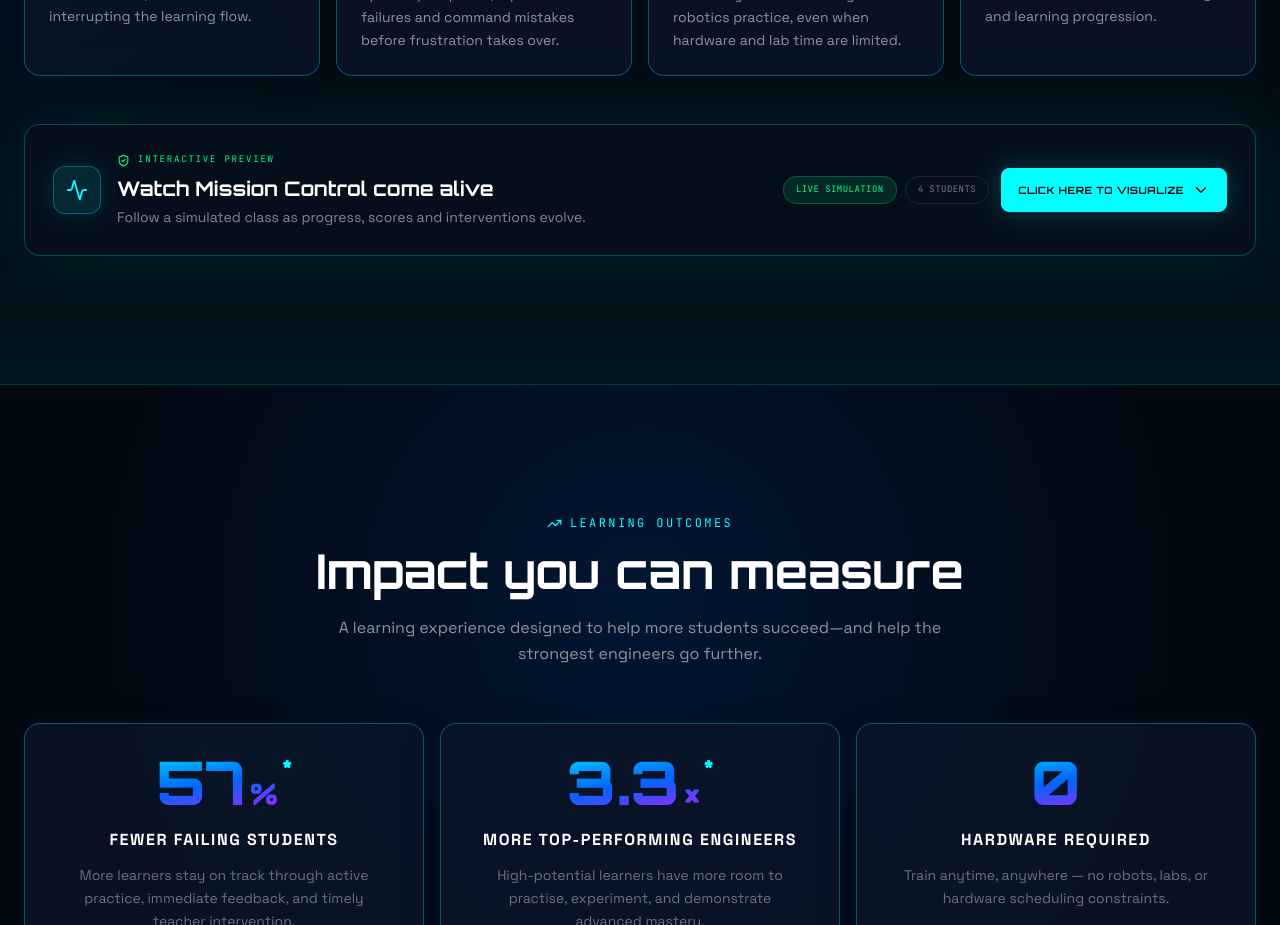
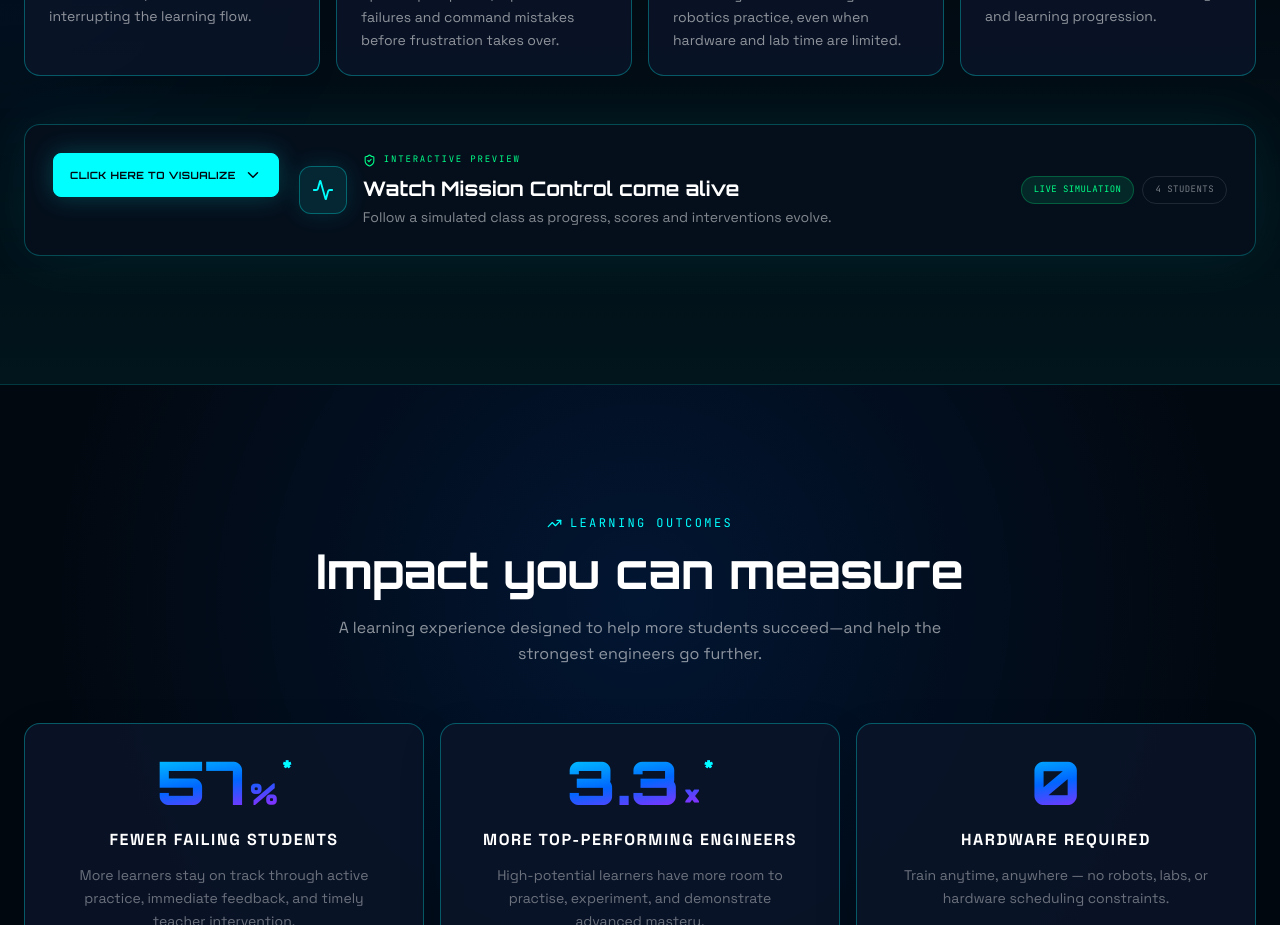
Before and after one commit to LUdobotics/website, a React (Vite) app: page / in a window 1280 px wide. Shown: the part 3800-4725 px from the top of the page. Built offline with nearby package versions, Linux system fonts and the light colour scheme; no server answers.

Commit message:
Restore dashboard scores and Clerk config

```diff
--- a/components/TeacherBenefits.tsx
+++ b/components/TeacherBenefits.tsx
@@ -118,8 +118,12 @@ export const TeacherBenefits: React.FC = () => {
               aria-expanded={isPreviewOpen}
               aria-controls="teacher-dashboard-preview"
               onClick={() => setIsPreviewOpen(open => !open)}
-              className="group flex w-full flex-col gap-5 p-5 text-left transition-colors hover:bg-ludo-cyan/[0.035] sm:flex-row sm:items-center sm:justify-between sm:p-7"
+              className="group flex w-full flex-col gap-5 p-5 text-left transition-colors hover:bg-ludo-cyan/[0.035] sm:flex-row sm:items-center sm:p-7"
             >
+              <span className="inline-flex shrink-0 items-center gap-2 self-start rounded-lg border border-ludo-cyan bg-ludo-cyan px-4 py-3 font-orbitron text-[10px] font-bold uppercase tracking-wider text-ludo-deep shadow-[0_0_24px_rgba(0,255,255,0.22)] transition group-hover:border-white group-hover:bg-white">
+                {isPreviewOpen ? 'Hide dashboard' : 'Click here to visualize'}
+                <ChevronDown size={18} className={`transition-transform duration-300 ${isPreviewOpen ? 'rotate-180' : ''}`} />
+              </span>
               <span className="flex min-w-0 items-center gap-4">
                 <span className="flex h-12 w-12 shrink-0 items-center justify-center rounded-xl border border-ludo-cyan/30 bg-ludo-cyan/10 text-ludo-cyan shadow-[0_0_22px_rgba(0,255,255,0.12)]">
                   <Activity size={22} />
@@ -132,14 +136,10 @@ export const TeacherBenefits: React.FC = () => {
                   <span className="mt-1 block font-grotesk text-sm text-white/50">Follow a simulated class as progress, scores and interventions evolve.</span>
                 </span>
               </span>
-              <span className="flex shrink-0 flex-wrap items-center justify-end gap-3 self-end sm:self-auto">
+              <span className="flex shrink-0 flex-wrap items-center gap-3 sm:ml-auto">
                 <span className="hidden gap-2 font-mono text-[9px] uppercase tracking-wider sm:flex">
                   <span className="rounded-full border border-ludo-green/25 bg-ludo-green/10 px-3 py-1.5 text-ludo-green">Live simulation</span>
                   <span className="rounded-full border border-white/10 px-3 py-1.5 text-white/45">{students.length} students</span>
-                </span>
-                <span className="inline-flex items-center gap-2 rounded-lg border border-ludo-cyan bg-ludo-cyan px-4 py-3 font-orbitron text-[10px] font-bold uppercase tracking-wider text-ludo-deep shadow-[0_0_24px_rgba(0,255,255,0.22)] transition group-hover:bg-white group-hover:border-white">
-                  {isPreviewOpen ? 'Hide dashboard' : 'Click here to visualize'}
-                  <ChevronDown size={18} className={`transition-transform duration-300 ${isPreviewOpen ? 'rotate-180' : ''}`} />
                 </span>
               </span>
             </button>
--- a/components/teacher-dashboard/TeacherDashboardView.tsx
+++ b/components/teacher-dashboard/TeacherDashboardView.tsx
@@ -182,7 +182,7 @@ export const TeacherDashboardView: React.FC<TeacherDashboardViewProps> = ({
                     <button
                       type="button"
                       onClick={() => setExpandedStudentId(expanded ? null : student.id)}
-                      className="grid w-full grid-cols-[minmax(0,1.5fr)_70px] items-center gap-3 px-3 py-3 text-left transition-colors hover:bg-white/[0.035] sm:grid-cols-[minmax(0,1.5fr)_100px_minmax(120px,1fr)_70px] sm:px-4"
+                      className="grid w-full grid-cols-[minmax(0,1.5fr)_56px_70px] items-center gap-3 px-3 py-3 text-left transition-colors hover:bg-white/[0.035] sm:grid-cols-[minmax(0,1.5fr)_100px_minmax(120px,1fr)_64px_70px] sm:px-4"
                     >
                       <span className="flex min-w-0 items-center gap-2.5">
                         {expanded ? <ChevronDown size={13} className="shrink-0 text-white/35" /> : <ChevronRight size={13} className="shrink-0 text-white/35" />}
@@ -202,6 +202,9 @@ export const TeacherDashboardView: React.FC<TeacherDashboardViewProps> = ({
                         <span className="block h-1.5 overflow-hidden rounded-full bg-white/10">
                           <motion.span className="block h-full rounded-full bg-gradient-to-r from-ludo-blue to-ludo-cyan" animate={{ width: `${student.progress}%` }} transition={{ duration: 0.9, ease: 'easeOut' }} />
                         </span>
+                      </span>
+                      <span className="text-right font-mono text-[10px] font-bold text-ludo-cyan" title="Score">
+                        {student.maxScore ? `${student.score}/${student.maxScore}` : student.score}
                       </span>
                       <span className="hidden text-right font-mono text-[9px] text-white/40 sm:block">{student.lastSeen}</span>
                     </button>
```
Also changed, not shown: 1 other file (tests, documents, lock files or other folders).
